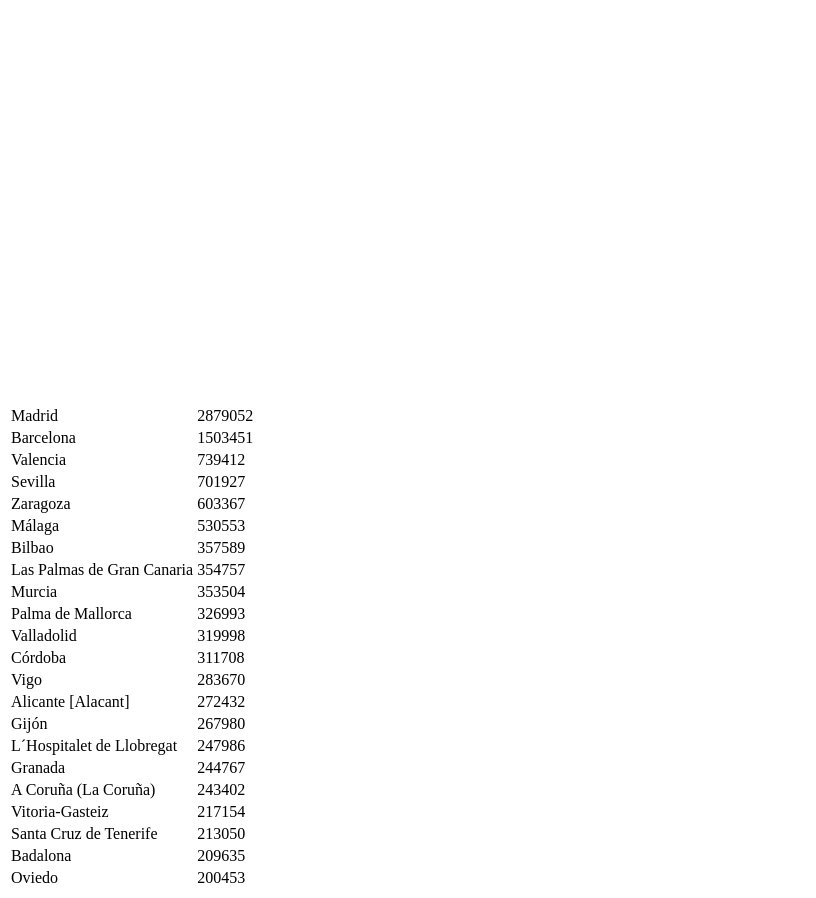
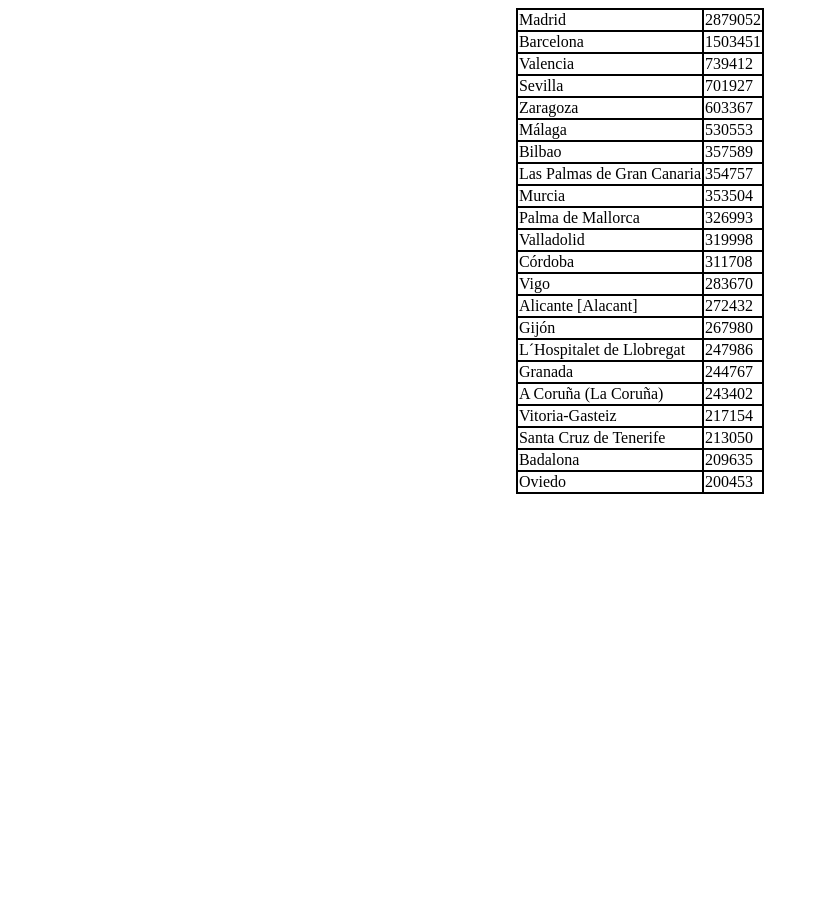
Before and after one commit to Dovalkiin/dwes_raul_sandoval, a PHP site: page /script.php in a window 1280 px wide. Shown: the whole page, without its empty margins (0-816 px from the left). After the commit the page ends 494 px from the top, so only its background shows below. Run offline with PHP 8.4, Linux system fonts and the light colour scheme; data comes from the database, SQL or seed files in the repository.

Commit message:
tabla ud3 actualizada

```diff
--- /dev/null
+++ b/Ud3/CSS/hojaEstilos.css
@@ -0,0 +1,15 @@
+table{
+    border: 2px solid black;
+    border-collapse: collapse;
+}
+
+td{
+    border: 2px solid black;
+    width: anchor-size();
+}
+
+body{
+    display: flex;
+    justify-content: center;
+    align-items: center;
+}
--- a/Ud3/script.php
+++ b/Ud3/script.php
@@ -4,6 +4,7 @@
 <head>
     <meta charset="UTF-8">
     <meta name="viewport" content="width=device-width, initial-scale=1.0">
+    <link rel="stylesheet" href="CSS/hojaEstilos.css">
     <title>Document</title>
 </head>
 
@@ -12,7 +13,7 @@
         <?php
         require "config.php";
         require "funciones.php";
-
+        $cnx = conectar();
         $msql1 = "SELECT Name, Population
         FROM city
         WHERE CountryCode = (SELECT Code
@@ -20,7 +21,7 @@
                             WHERE Name = 'Spain') AND (Population > 200000)";
 
 
-        $consulta = mysqli_query(conectar(), $msql1);
+        $consulta = mysqli_query($cnx, $msql1);
 
         while ($lista = mysqli_fetch_assoc($consulta)) {
             print("<tr><td>" . $lista['Name'] . "</td>" . "<td>" . $lista['Population'] . "</td>" . "</tr>");
```
Also changed, not shown: Ud2/Examen/examen.php (added, +31 -0 lines).
